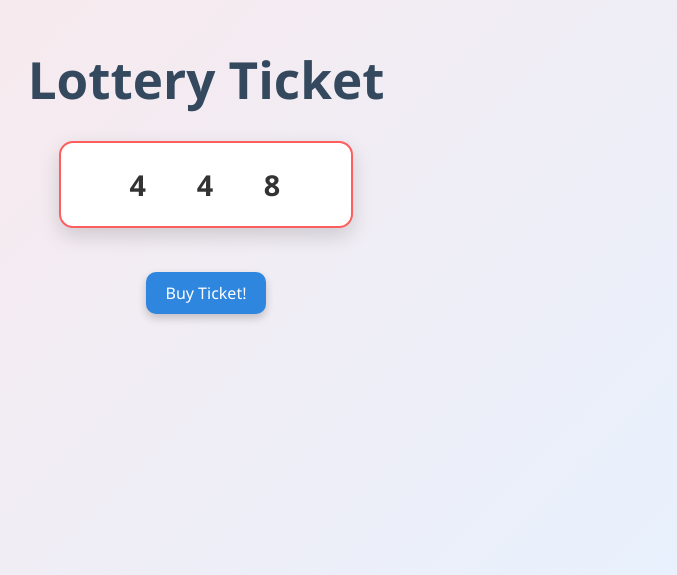
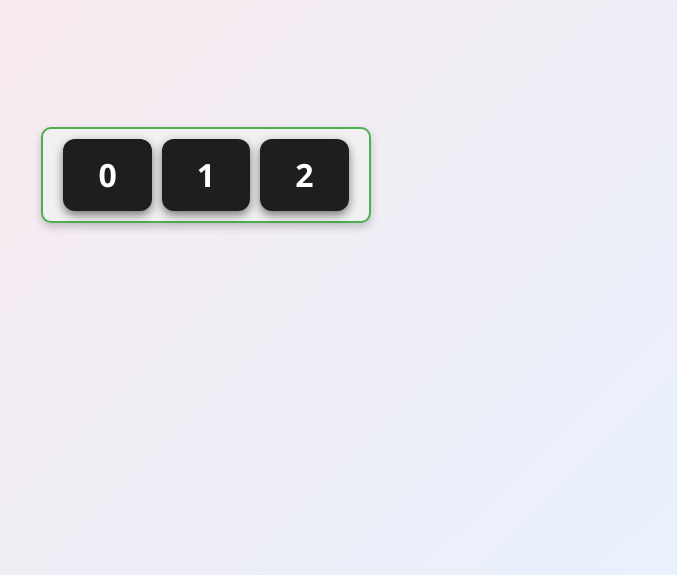
Before and after one commit to siddhant-gavai/lottery-app-react, a React (Vite) app: page / in a window 1280 px wide. Shown: the part 225-800 px from the top of the page, without its empty margins (434-1111 px from the left). Built offline with nearby package versions, Linux system fonts and the light colour scheme.

Commit message:
Split Lottery components into separate files for better modularity

```diff
--- a/src/App.jsx
+++ b/src/App.jsx
@@ -3,13 +3,12 @@ import reactLogo from "./assets/react.svg";
 import viteLogo from "/vite.svg";
 import "./App.css";
 import Lottery from "./Lottery.jsx";
+import Ticket from "./Ticket.jsx";
 
 function App() {
-  const [count, setCount] = useState(0);
-
   return (
     <>
-      <Lottery />
+      <Ticket ticket={[0, 1, 2]} />
     </>
   );
 }
--- /dev/null
+++ b/src/Ticket.css
@@ -0,0 +1,24 @@
+.ticket-container {
+  display: flex;
+  gap: 10px;
+  justify-content: center;
+  margin: 20px auto;
+  padding: 10px 20px;
+  border: 2px solid #4caf50;
+  border-radius: 10px;
+  background-color: #f1f1f1;
+  width: fit-content;
+  box-shadow: 0 4px 8px rgba(0, 0, 0, 0.2);
+}
+
+.ticket-num {
+  background-color: #4caf50;
+  color: white;
+  font-size: 1.5rem;
+  padding: 10px 15px;
+  border-radius: 8px;
+  font-weight: bold;
+  min-width: 40px;
+  text-align: center;
+  box-shadow: 2px 2px 6px rgba(0, 0, 0, 0.2);
+}
--- /dev/null
+++ b/src/Ticket.jsx
@@ -0,0 +1,15 @@
+import "./Ticket.css";
+
+import TicketNum from "./TicketNum";
+
+const Ticket = ({ ticket }) => {
+  return (
+    <div className="ticket-container">
+      {ticket.map((num, index) => (
+        <TicketNum key={index} num={num} />
+      ))}
+    </div>
+  );
+};
+
+export default Ticket;
--- /dev/null
+++ b/src/TicketNum.css
@@ -0,0 +1,18 @@
+.ticket-num {
+  background-color: #1e1e1e;
+  color: #ffffff;
+  font-size: 2rem;
+  padding: 0.75rem 1.2rem;
+  border-radius: 12px;
+  font-weight: bold;
+  min-width: 50px;
+  text-align: center;
+  box-shadow: 0 4px 10px rgba(0, 0, 0, 0.5);
+  transition: transform 0.2s ease, box-shadow 0.2s ease;
+}
+
+.ticket-num:hover {
+  transform: scale(1.1);
+  box-shadow: 0 6px 14px rgba(0, 0, 0, 0.6);
+  cursor: pointer;
+}
--- /dev/null
+++ b/src/TicketNum.jsx
@@ -0,0 +1,7 @@
+import "./TicketNum.css";
+
+const TicketNum = ({ num }) => {
+  return <span className="ticket-num">{num}</span>;
+};
+
+export default TicketNum;
```
